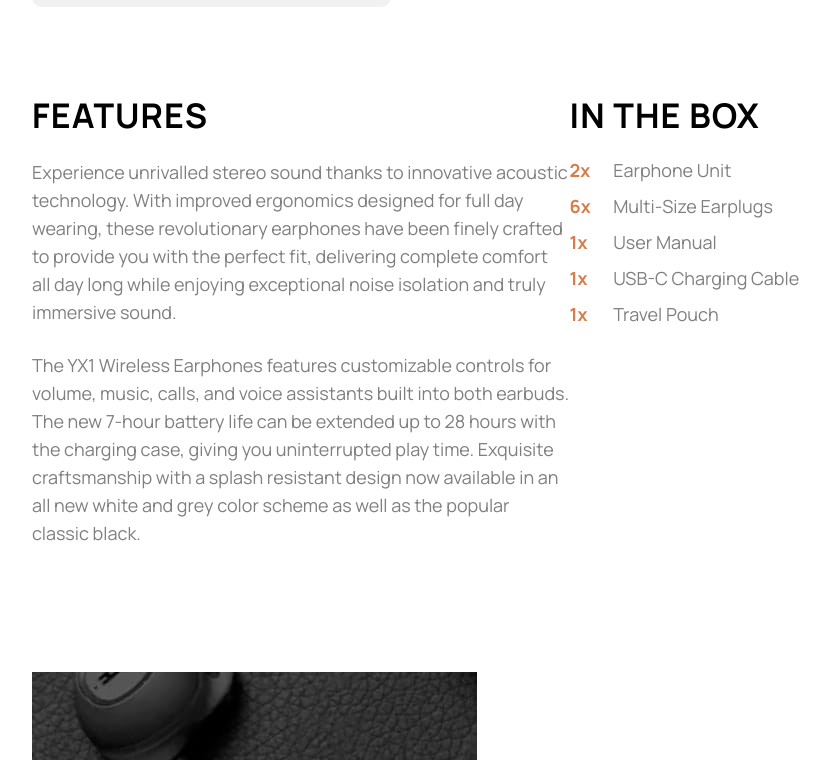
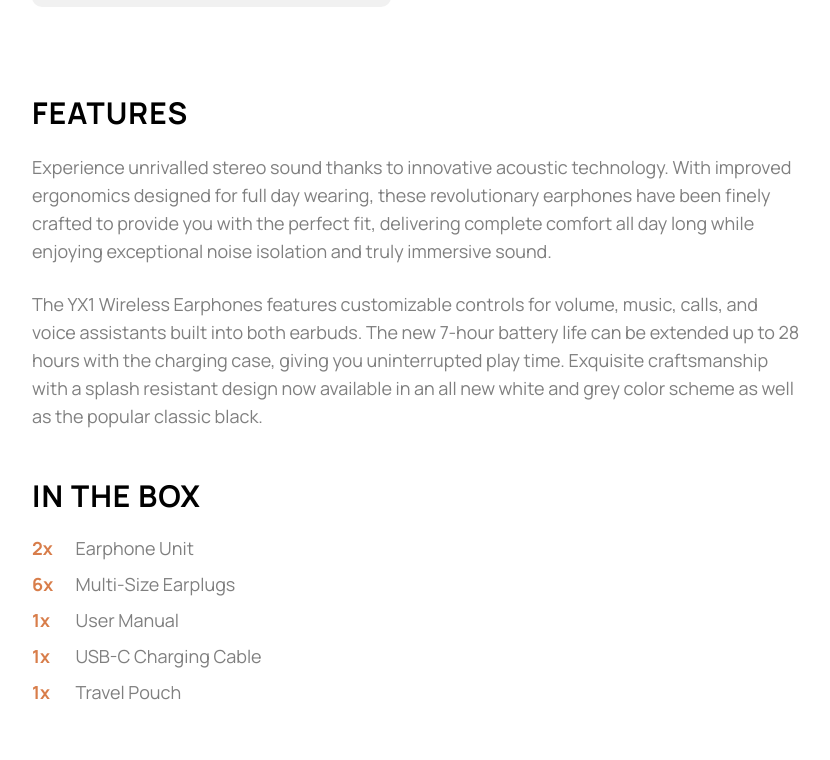
Before and after one commit to digitalents-academy/e-commerce-audiophile, a React (Vite) app: page /earphones/yx1-earphones in a window 1280 px wide. Shown: the part 700-1460 px from the top of the page, without its empty margins (224-1054 px from the left). Built offline with nearby package versions, Linux system fonts and the light colour scheme.

Commit message:
text details done in tablet & desktop

```diff
--- a/src/styles/index.css
+++ b/src/styles/index.css
@@ -517,12 +517,13 @@
 
 .text-details {
   display: flex;
-  flex-direction: row;
+  flex-direction: column;
+  row-gap: 40px;
 }
 
 .text-details h4 {
   text-align: left;
-  font-size: 34px;
+  font-size: 30px;
   font-weight: 700;
   margin-bottom: 20px;
 }
@@ -647,6 +648,10 @@
     flex-direction: row;
     margin-top: -80px;
     column-gap: 50px;
+  }
+
+  .text-details p {
+    max-width: none;
   }
 }
 
@@ -850,4 +855,13 @@
     font-size: 40px;
     line-height: 48px;
   }
+
+  .text-details {
+    flex-direction: row;
+  }
+
+  .text-details h4 {
+    font-size: 34px;
+    margin-bottom: 20px;
+  }
 }
```
